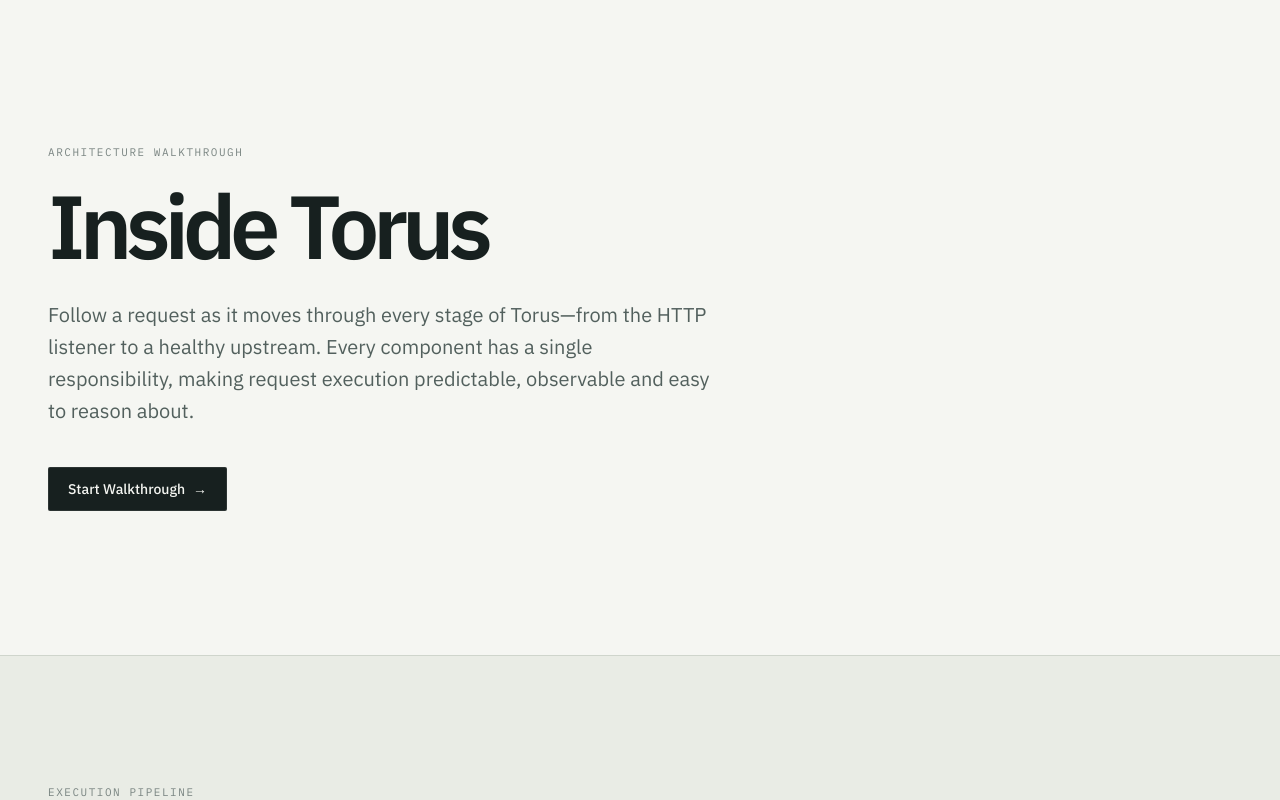
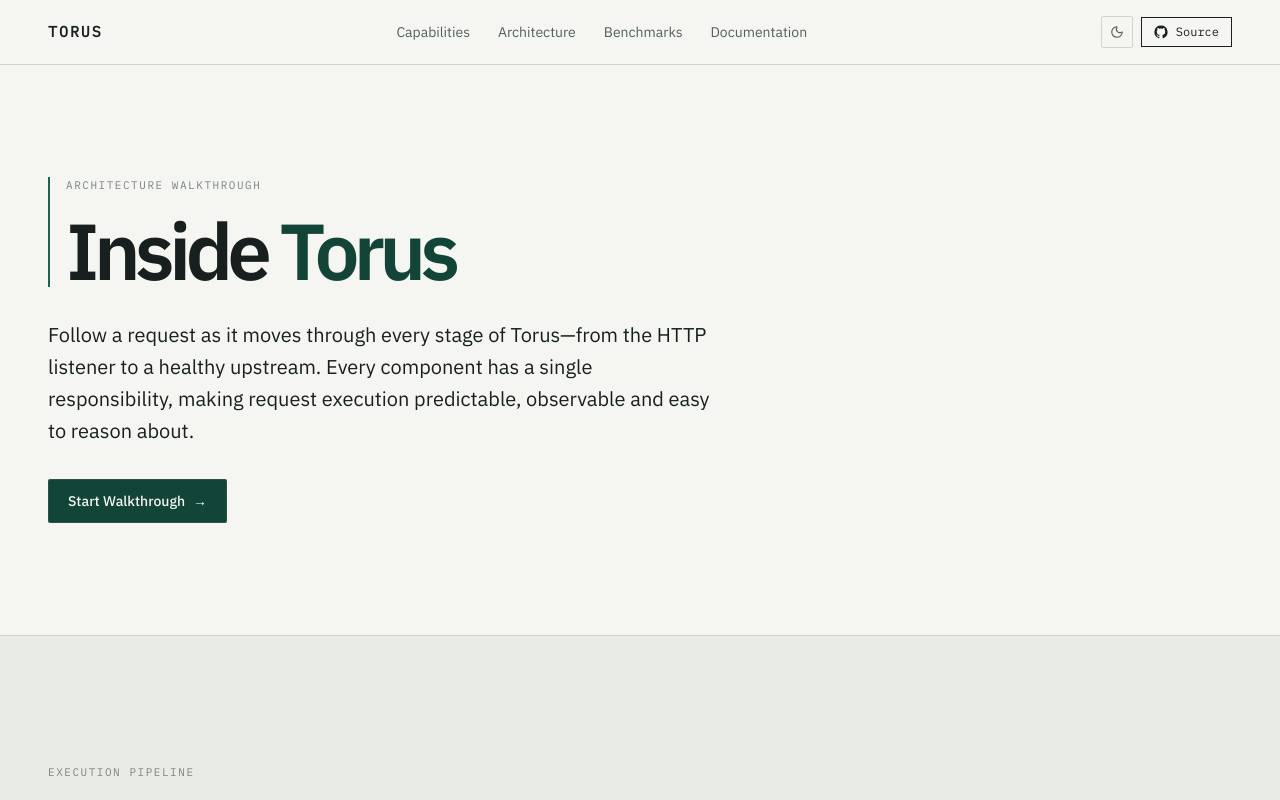
Before and after one commit to Ashish-Barmaiya/torus-website, a Next.js app: page /architecture in a window 1280 px wide. Shown: the top 800 px of the page. Built offline with nearby package versions, Linux system fonts and the light colour scheme.

Commit message:
feat: enhance layout structure with Header and Footer components, update theme toggle logic, and improve styling across sections

```diff
--- a/src/app/globals.css
+++ b/src/app/globals.css
@@ -17,6 +17,8 @@
 
   --line: #cfd5cc;
   --line-strong: #aeb8ae;
+  --line-accent: #1d6251;
+  --line-accent-dark: #124438;
 
   /* Accent */
 
--- a/src/app/layout.tsx
+++ b/src/app/layout.tsx
@@ -1,5 +1,8 @@
 import type { Metadata } from "next";
 import { IBM_Plex_Mono, IBM_Plex_Sans } from "next/font/google";
+
+import Footer from "@/components/Footer";
+import Header from "@/components/Header";
 
 import "./globals.css";
 
@@ -25,7 +28,11 @@
 export default function RootLayout({ children }: Readonly<{ children: React.ReactNode }>) {
   return (
     <html lang="en" className={`${sans.variable} ${mono.variable}`}>
-      <body>{children}</body>
+      <body className="flex min-h-screen flex-col">
+        <Header />
+        <main className="flex-1">{children}</main>
+        <Footer />
+      </body>
     </html>
   );
 }
--- a/src/app/page.tsx
+++ b/src/app/page.tsx
@@ -1,5 +1,3 @@
-import Footer from "@/components/Footer";
-import Header from "@/components/Header";
 import { ActivitySection } from "@/components/landing/ActivitySection";
 import { ArchitectureSection } from "@/components/landing/ArchitectureSection";
 import { BenchmarksSection } from "@/components/landing/BenchmarksSection";
@@ -11,8 +9,6 @@
 export default function Home() {
   return (
     <div className="min-h-screen overflow-hidden bg-[var(--paper)]">
-      <Header />
-      <main>
       <HeroSection />
       <EngineeringPrinciplesSection />
       <CapabilitiesSection />
@@ -20,8 +16,6 @@
       <BenchmarksSection />
       <DocumentationSection />
       <ActivitySection />
-      </main>
-      <Footer />
     </div>
   );
 }
--- a/src/components/Footer.tsx
+++ b/src/components/Footer.tsx
@@ -1,15 +1,15 @@
 import Link from "next/link";
 
 const links = [
-  { href: "#capabilities", label: "Capabilities" },
-  { href: "#architecture", label: "Architecture" },
-  { href: "#benchmarks", label: "Benchmarks" },
-  { href: "#documentation", label: "Documentation" },
+  { href: "/#capabilities", label: "Capabilities" },
+  { href: "/architecture", label: "Architecture" },
+  { href: "/#benchmarks", label: "Benchmarks" },
+  { href: "/#documentation", label: "Documentation" },
 ];
 
 export default function Footer() {
   return (
-    <footer className="bg-terminal border-t border-[var(--terminal-line)] text-[var(--terminal-text)]">
+    <footer className="border-t border-[var(--terminal-line)] bg-[var(--terminal)] text-[var(--terminal-text)]">
       <div className="mx-auto max-w-[1440px] px-5 py-12 sm:px-8 lg:px-12 lg:py-16">
         <div className="grid gap-12 border-b border-[var(--terminal-line)] pb-12 md:grid-cols-[1.5fr_1fr_1fr]">
           <div>
@@ -27,9 +27,9 @@
             <ul className="mt-4 space-y-2.5 text-sm">
               {links.map((link) => (
                 <li key={link.href}>
-                  <a className="transition-colors hover:text-white" href={link.href}>
+                  <Link className="transition-colors hover:text-white" href={link.href}>
                     {link.label}
-                  </a>
+                  </Link>
                 </li>
               ))}
             </ul>
--- a/src/components/Header.tsx
+++ b/src/components/Header.tsx
@@ -3,10 +3,10 @@
 import ThemeToggle from "./ThemeToggle";
 
 const navigation = [
-  { href: "#capabilities", label: "Capabilities" },
-  { href: "#architecture", label: "Architecture" },
-  { href: "#benchmarks", label: "Benchmarks" },
-  { href: "#documentation", label: "Documentation" },
+  { href: "/#capabilities", label: "Capabilities" },
+  { href: "/architecture", label: "Architecture" },
+  { href: "/#benchmarks", label: "Benchmarks" },
+  { href: "/#documentation", label: "Documentation" },
 ];
 
 export default function Header() {
@@ -22,13 +22,13 @@
 
         <nav aria-label="Primary navigation" className="hidden items-center gap-7 md:flex">
           {navigation.map((item) => (
-            <a
+            <Link
               key={item.href}
               href={item.href}
               className="text-sm text-[var(--ink-soft)] transition-colors hover:text-[var(--ink)] focus-visible:outline-2 focus-visible:outline-offset-4 focus-visible:outline-[var(--signal)]"
             >
               {item.label}
-            </a>
+            </Link>
           ))}
         </nav>
 
--- a/src/components/ThemeToggle.tsx
+++ b/src/components/ThemeToggle.tsx
@@ -1,20 +1,29 @@
 "use client";
 
 import { Moon, Sun } from "lucide-react";
-import { useState } from "react";
+import { useEffect, useState } from "react";
 
 type Theme = "light" | "dark";
 
 const themeStorageKey = "torus-theme";
 
 export default function ThemeToggle() {
-  const [theme, setTheme] = useState<Theme>("light");
+  const [theme, setTheme] = useState<Theme>(() => {
+    if (typeof window === "undefined") {
+      return "light";
+    }
+
+    return window.localStorage.getItem(themeStorageKey) === "dark" ? "dark" : "light";
+  });
   const isDark = theme === "dark";
+
+  useEffect(() => {
+    document.documentElement.classList.toggle("dark", isDark);
+  }, [isDark]);
 
   const toggleTheme = () => {
     const nextTheme: Theme = isDark ? "light" : "dark";
 
-    document.documentElement.classList.toggle("dark", nextTheme === "dark");
     window.localStorage.setItem(themeStorageKey, nextTheme);
     setTheme(nextTheme);
   };
--- a/src/components/architecture/ArchitectureHero.tsx
+++ b/src/components/architecture/ArchitectureHero.tsx
@@ -3,20 +3,22 @@
 export function ArchitectureHero() {
   return (
     <section className="border-b border-[var(--line)]">
-      <div className="mx-auto max-w-[1440px] px-5 py-20 sm:px-8 sm:py-28 lg:px-12 lg:py-36">
+      <div className="mx-auto max-w-[1440px] px-5 py-16 sm:px-8 sm:py-20 lg:px-12 lg:py-28">
         <div className="max-w-3xl">
-          <SectionEyebrow>Architecture walkthrough</SectionEyebrow>
-          <h1 className="mt-6 text-[clamp(3.4rem,7vw,6.75rem)] leading-[0.92] font-semibold tracking-[-0.07em] text-[var(--ink)]">
-            Inside Torus
-          </h1>
-          <p className="mt-8 max-w-2xl text-lg leading-8 text-[var(--ink-soft)] sm:text-xl">
+          <div className="border-l-2 border-[var(--signal)] pl-4">
+            <SectionEyebrow>Architecture walkthrough</SectionEyebrow>
+            <h1 className="mt-5 text-[clamp(3.1rem,6.2vw,5.75rem)] leading-[0.92] font-semibold tracking-[-0.07em] text-[var(--ink)]">
+              Inside <span className="text-[var(--signal-dark)]">Torus</span>
+            </h1>
+          </div>
+          <p className="mt-8 max-w-2xl text-lg leading-8 text-[var(--ink] sm:text-xl">
             Follow a request as it moves through every stage of Torus—from the HTTP listener to a
             healthy upstream. Every component has a single responsibility, making request execution
             predictable, observable and easy to reason about.
           </p>
           <a
             href="#execution-pipeline"
-            className="mt-10 inline-flex items-center gap-2 rounded-[2px] bg-[var(--ink)] px-5 py-3 text-sm font-medium text-[var(--paper)] shadow-[inset_0_0_0_1px_rgb(255_255_255_/_0.09)] transition-colors hover:bg-[#293432] focus-visible:outline-2 focus-visible:outline-offset-4 focus-visible:outline-[var(--signal)]"
+            className="mt-8 inline-flex items-center gap-2 rounded-[2px] bg-[var(--signal-dark)] px-5 py-3 text-sm font-medium text-[var(--paper)] shadow-[inset_0_0_0_1px_rgb(255_255_255_/_0.09)] transition-colors hover:bg-[var(--signal)] focus-visible:outline-2 focus-visible:outline-offset-4 focus-visible:outline-[var(--signal)]"
           >
             Start Walkthrough <span aria-hidden="true">→</span>
           </a>
--- a/src/components/landing/ArchitectureSection.tsx
+++ b/src/components/landing/ArchitectureSection.tsx
@@ -28,7 +28,7 @@
           </p>
 
           <a
-            href="#documentation"
+            href="/architecture"
             className="mt-8 inline-flex font-[family-name:var(--font-ibm-plex-mono)] text-xs font-medium text-[var(--ink)] underline decoration-[var(--line-strong)] underline-offset-4 transition-colors hover:decoration-[var(--ink)]"
           >
             Explore the architecture →
```
Lines whose indentation alone changed are shown as unchanged.
